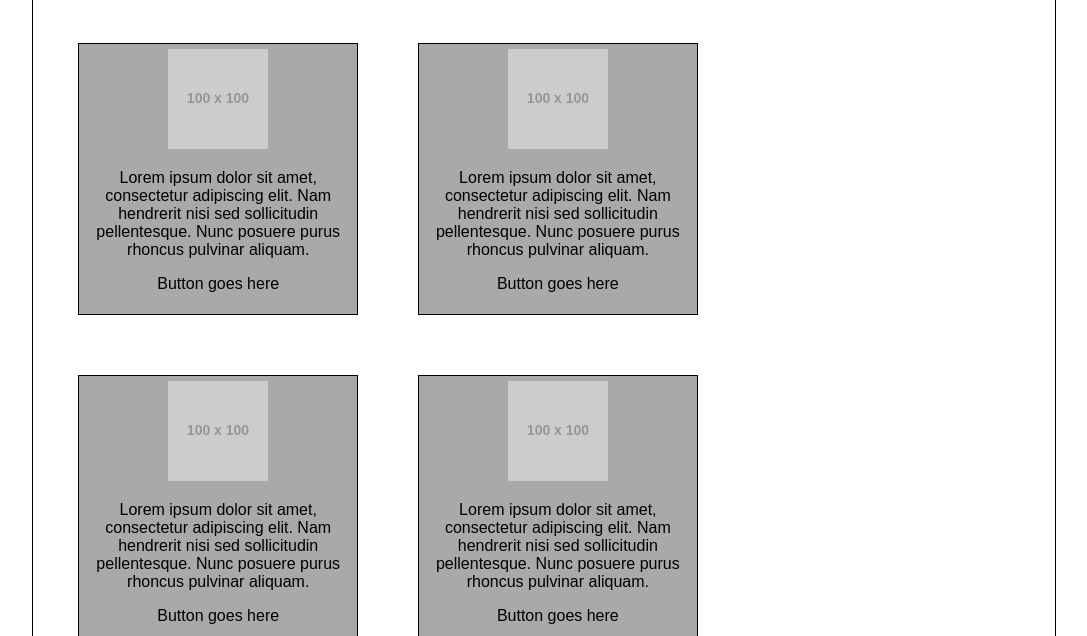
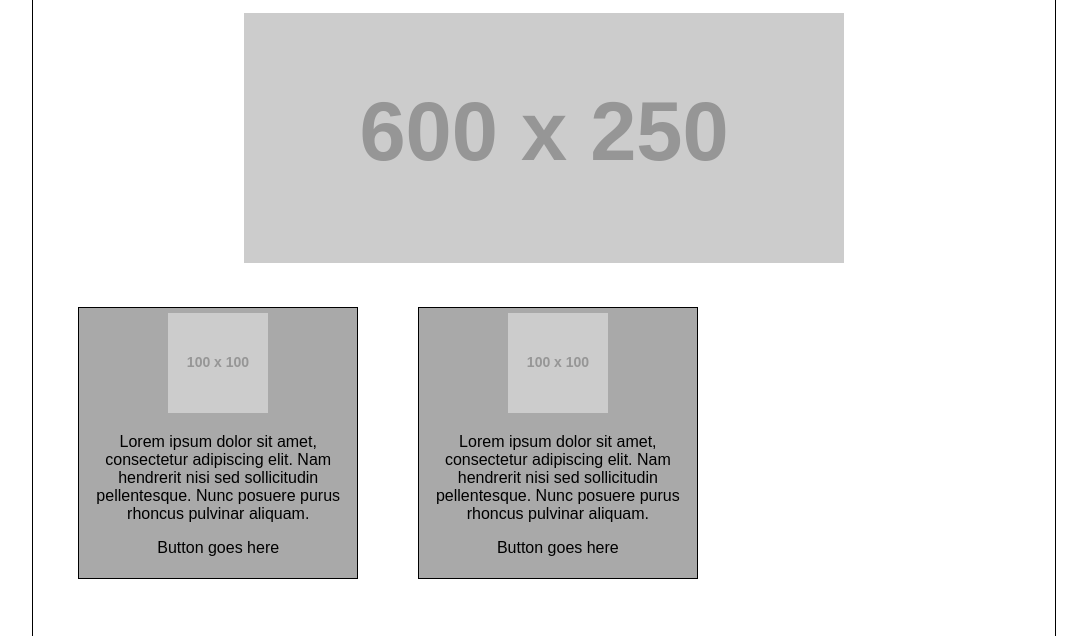
Before and after one commit to agerrard123/agerrard123.github.io, a plain HTML site: page csce242/projects/part3/yourCellar.html in a window 1280 px wide. Shown: the part 126-762 px from the top of the page, without its empty margins (96-1183 px from the left). Drawn offline with Linux system fonts and the light colour scheme; placeholder pictures from the web are drawn by us.

Commit message:
added image into cellar page

```diff
--- a/csce242/projects/part3/styles.css
+++ b/csce242/projects/part3/styles.css
@@ -38,6 +38,10 @@ body {
     padding:5px;
     margin: 30px;
     border: 1px solid black;
+}
+
+.picture {
+    text-align: center;
 }
 
 /*Navigation */
@@ -90,4 +94,5 @@ footer p {
         padding:5px;
         margin: 30px;
     }
+
 }
--- a/csce242/projects/part3/yourCellar.html
+++ b/csce242/projects/part3/yourCellar.html
@@ -6,6 +6,7 @@
     </head>
     <body>
         <div id = "content">
+
             <header id = "main-header">
                 <h1>Wine Storage 101</h1>
                 <nav id="main-nav">
@@ -19,8 +20,13 @@
                 </nav>
             </header>
 
+            <div id = "img-div" class = "picture">
+                <section id = "pic" class = "vineyard">
+                    <img src="https://placehold.co/600x250" alt="wine01">
+                </section>
+            </div>
+
             <div id = "wines-div" class = "blocks">
-
                 <!-- wine01 -->
                 <section id = "wine" class = "style">
                     <img src="https://placehold.co/100x100" alt="wine01">
@@ -104,8 +110,8 @@
                     <p>Lorem ipsum dolor sit amet, consectetur adipiscing elit. Nam hendrerit nisi sed sollicitudin pellentesque. Nunc posuere purus rhoncus pulvinar aliquam.</p>
                     <p>Button goes here</p>
                 </section>
+            </div>
 
-            </div>
         </div>
     </body>
 </html>
```
